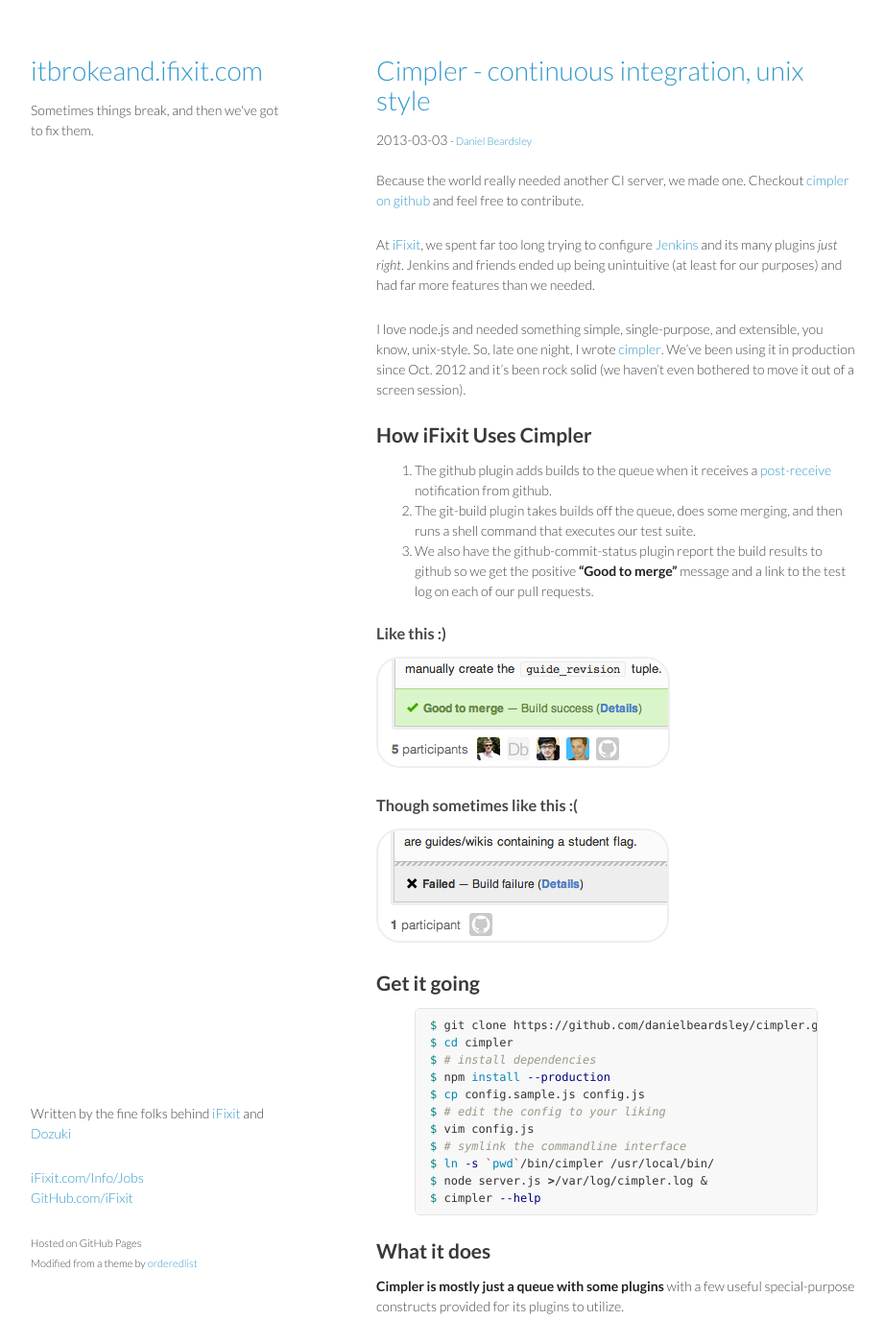
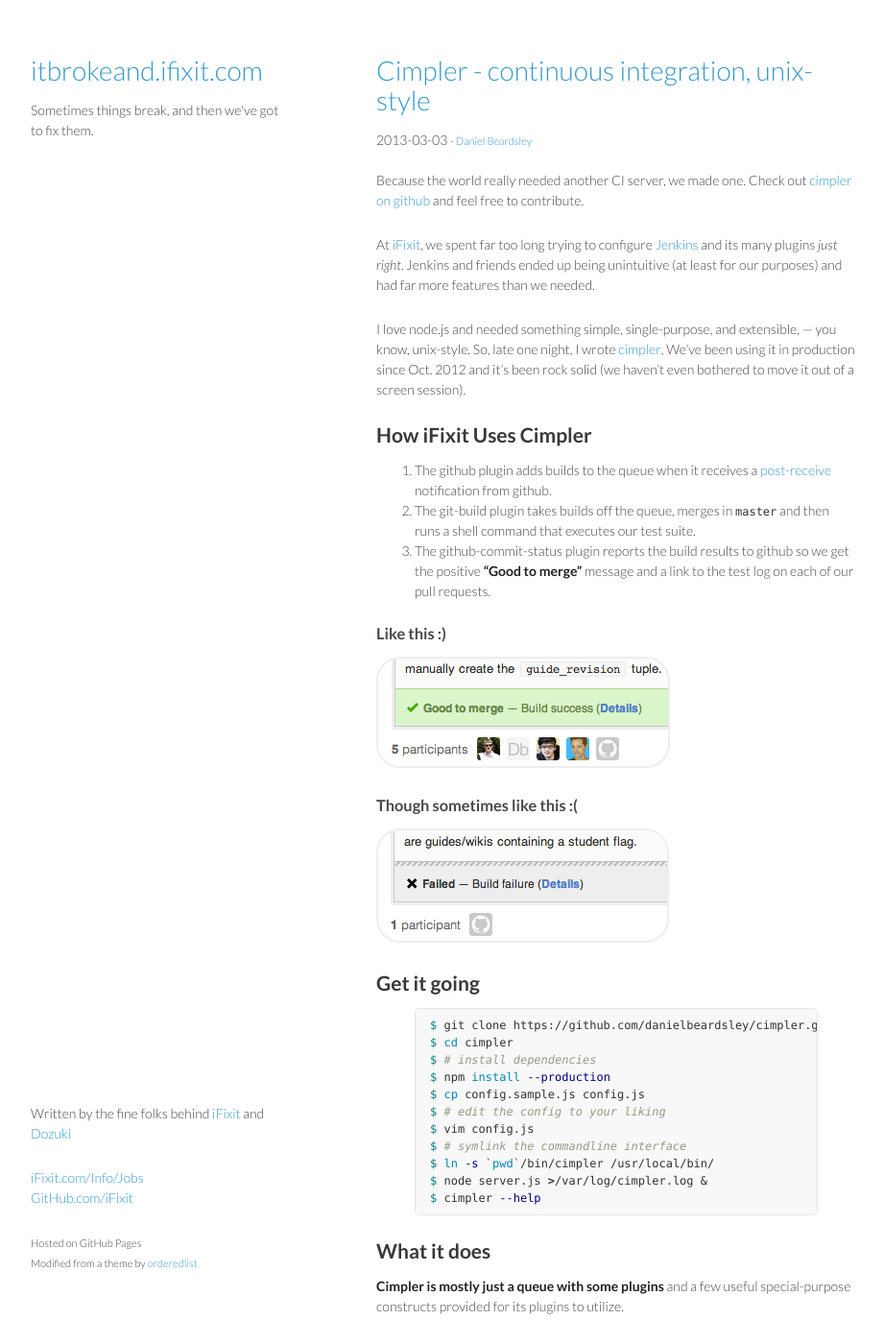
Before and after one commit to iFixit/itbrokeand.ifixit.com, a Jekyll site: the page built from _posts/2013-03-03-cimpler-continuous-integration-server.md, in a window 1280 px wide and 1400 px high. Shown: the whole window at 96% size, without its empty margins (178-1099 px from the left). Built offline with Jekyll 4.4.1, drawn with Linux system fonts in a browser that asks for light colours; Markdown is read by kramdown in place of the engine named in the settings; comment, search, counter and statistics services are not loaded; some of the changed text lies outside the part shown.

Commit message:
Cimpler Post: lots of little speling and grammar fixes
Thanks to @timotheyasp @xiongchiamiov @marczych for pre-reading and catching
all my derpings.

```diff
--- a/_posts/2013-03-03-cimpler-continuous-integration-server.md
+++ b/_posts/2013-03-03-cimpler-continuous-integration-server.md
@@ -1,14 +1,14 @@
 ---
 layout: with-comments
-title: "Cimpler - continuous integration, unix style"
+title: "Cimpler - continuous integration, unix-style"
 author: Daniel Beardsley
 author_url: http://github.com/danielbeardsley
-summary: Cimpler is a continuous intergration server in node.js
-         that aims to do one this, and do it well, or at least simply.
+summary: Cimpler is a continuous intergration server built with node.js
+         that aims to do one thing, and do it well, or at least simply.
 ---
 
 Because the world really needed another CI server, we made one.
-Checkout [cimpler on github][repo] and feel free to contribute.
+Check out [cimpler on github][repo] and feel free to contribute.
 
 At [iFixit](http://www.ifixit.com), we spent far too long
 trying to configure [Jenkins](http://jenkins-ci.org/)
@@ -17,7 +17,7 @@ Jenkins and friends ended up being unintuitive (at least for our purposes)
 and had far more features than we needed.
 
 I love node.js and needed something simple, single-purpose, and extensible,
-you know, unix-style.
+&mdash; you know, unix-style.
 So, late one night, I wrote [cimpler][repo].
 We've been using it in production since <time datetime="2012-10-08">Oct. 2012</time>
 and it's been rock solid
@@ -29,9 +29,9 @@ and it's been rock solid
 when it receives a [post-receive][hooks]
 notification from github.
 2. The git-build plugin takes builds off the queue,
-does some merging,
+merges in `master`
 and then runs a shell command that executes our test suite.
-3. We also have the github-commit-status plugin report the build results to github
+3. The github-commit-status plugin reports the build results to github
 so we get the positive **"Good to merge"** message and a link to the test log on each of our pull requests.
 
 ### Like this :)
@@ -59,7 +59,7 @@ $ cimpler --help
 ## What it does
 
 **Cimpler is mostly just a queue with some plugins**
-with a few useful special-purpose constructs provided for its plugins to utilize.
+and a few useful special-purpose constructs provided for its plugins to utilize.
 
 Cimpler relies entirely on plugins for:
 
--- a/stylesheets/styles.css
+++ b/stylesheets/styles.css
@@ -16,7 +16,7 @@ p, ul, ol, table, pre, dl {
   margin:0 0 25px;
 }
 
-/* Make litsts a little closer to their preceeding paragraphs */
+/* Make lists a little closer to their preceeding paragraphs */
 p + ul {
   margin-top: -15px;
 }
```
Also changed, not shown: other parts of _posts/2013-03-03-cimpler-continuous-integration-server.md (+2 -2 lines).
